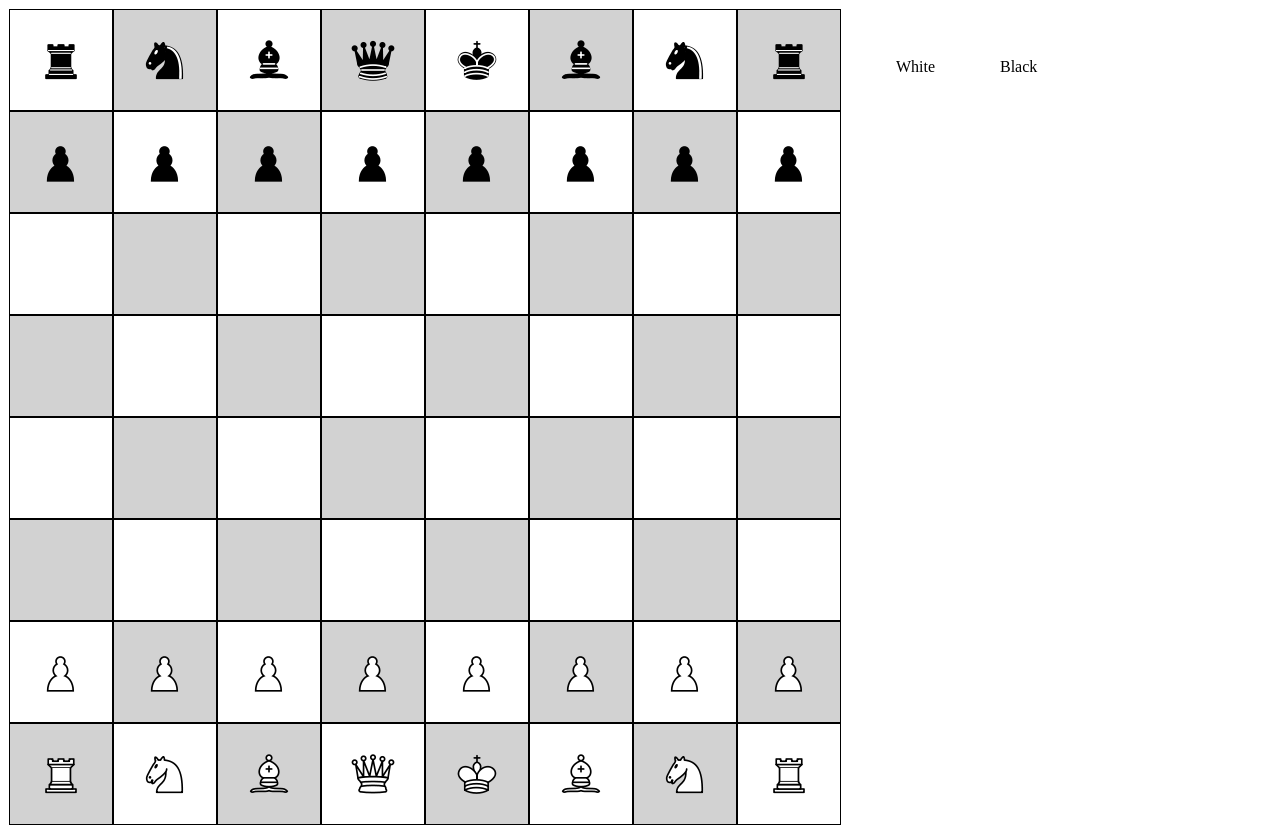
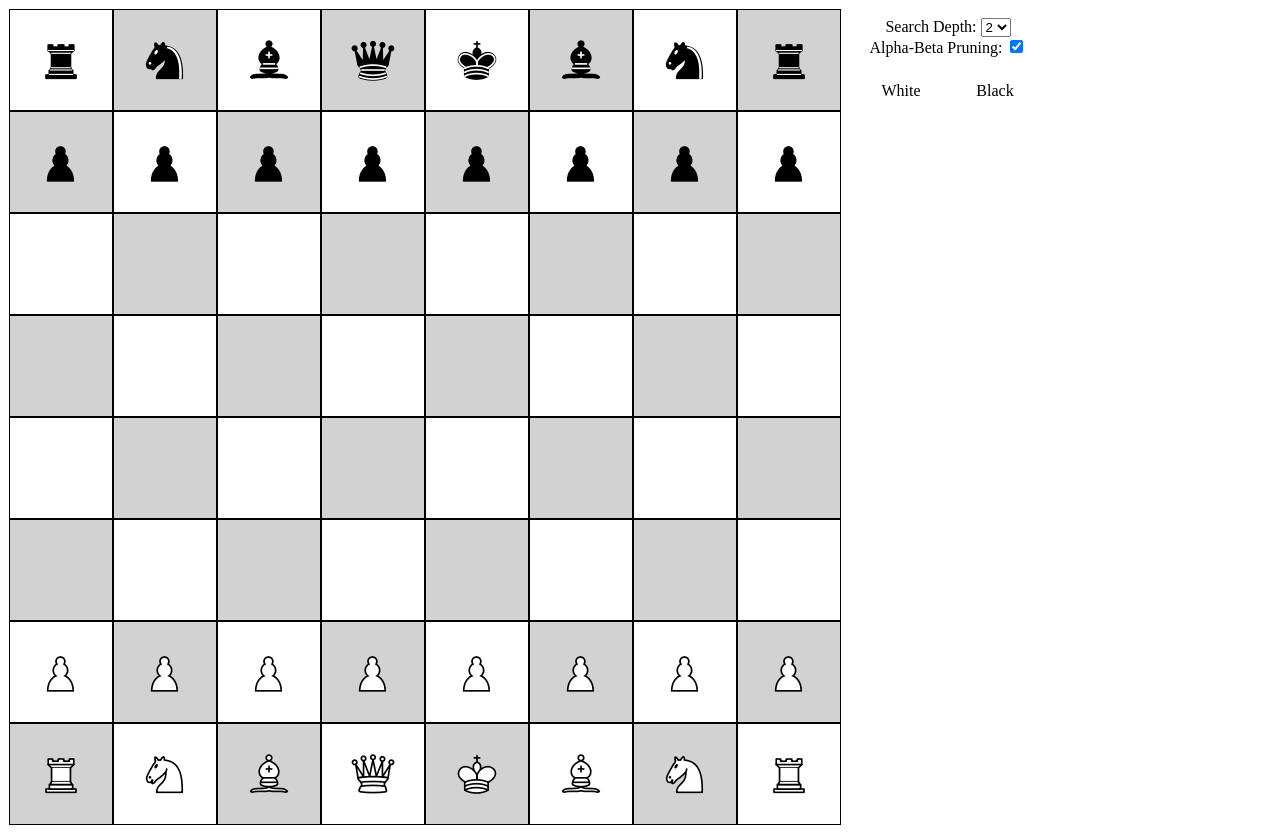
Before and after one commit to davidyansoftware/Chess-Bot, a website built with Parcel: page src/index.html in a window 1280 px wide. Built offline with nearby package versions, Linux system fonts and the light colour scheme.

Commit message:
allow user to input search params

```diff
--- a/src/chess.css
+++ b/src/chess.css
@@ -41,9 +41,15 @@
   display: inline-block;
 }
 
+#sideBar {
+  display: inline-block;
+  vertical-align: top;
+  text-align: center;
+  margin: 10px;
+}
+
 .moveList {
   display: inline-block;
   vertical-align: top;
-  width: 0px;
-  margin: 50px;
+  margin: 25px;
 }
--- a/src/index.html
+++ b/src/index.html
@@ -2,14 +2,29 @@
 
 <table id="board"></table>
 
+<div id="sideBar">
+  Search Depth:
+  <select id="searchDepth">
+    <option value="1">1</option>
+    <option value="2" selected>2</option>
+    <option value="3">3</option>
+    <option value="4">4</option>
+    <option value="5">5</option>
+  </select>
+
+  <br />
+  Alpha-Beta Pruning:
+  <input id="abPrune" type="checkbox" checked />
+
+  <br />
   <div class="moveList">
     White
     <ul id="whiteMoves"></ul>
   </div>
-
   <div class="moveList">
     Black
     <ul id="blackMoves"></ul>
   </div>
+</div>
 
 <script src="js/Chess.js"></script>
--- a/src/js/Bot.js
+++ b/src/js/Bot.js
@@ -18,12 +18,18 @@ class Bot extends Agent {
     //TODO generalize this to account for white or black bot
     let bestValue = Number.POSITIVE_INFINITY;
 
+    let searchDepth = document.getElementById("searchDepth").value;
+    let prune = document.getElementById("abPrune").checked;
+    console.log("search depth: " + searchDepth);
+    console.log("alpha-beta prune: " + prune);
+
     for (let i = 0; i < legalMoves.length; i++) {
       let move = legalMoves[i];
       move.execute();
       let evaluation = this.minimax(
-        2,
+        searchDepth,
         true, // true here because we're checking white's moves
+        prune,
         Number.NEGATIVE_INFINITY,
         Number.POSITIVE_INFINITY
       );
@@ -40,7 +46,7 @@ class Bot extends Agent {
     return bestMoves[Math.floor(Math.random() * bestMoves.length)];
   }
 
-  minimax(depth, maximizing, alpha, beta) {
+  minimax(depth, maximizing, prune, alpha, beta) {
     if (depth === 0) {
       return this.board.evaluate();
     }
@@ -54,9 +60,11 @@ class Bot extends Agent {
         let newValue = this.minimax(depth - 1, !maximizing, alpha, beta);
         bestValue = Math.max(bestValue, newValue);
         move.revert();
+        if (prune) {
           alpha = Math.max(alpha, bestValue);
           if (beta <= alpha) {
             return bestValue;
+          }
         }
       }
       return bestValue;
@@ -67,9 +75,11 @@ class Bot extends Agent {
         let newValue = this.minimax(depth - 1, !maximizing, alpha, beta);
         bestValue = Math.min(bestValue, newValue);
         move.revert();
+        if (prune) {
           beta = Math.min(beta, bestValue);
           if (beta <= alpha) {
             return bestValue;
+          }
         }
       }
       return bestValue;
```
Lines whose indentation alone changed are shown as unchanged.
